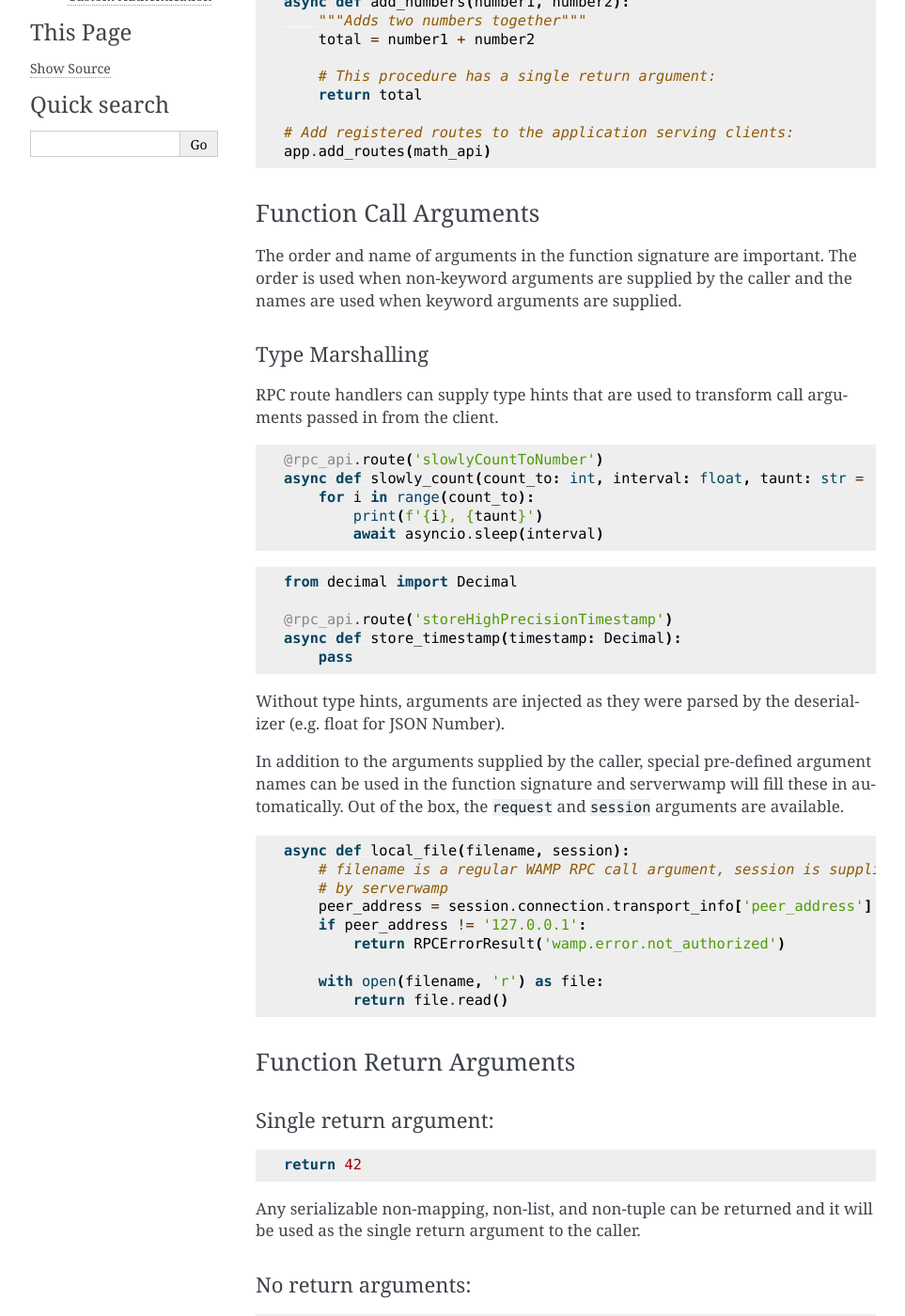
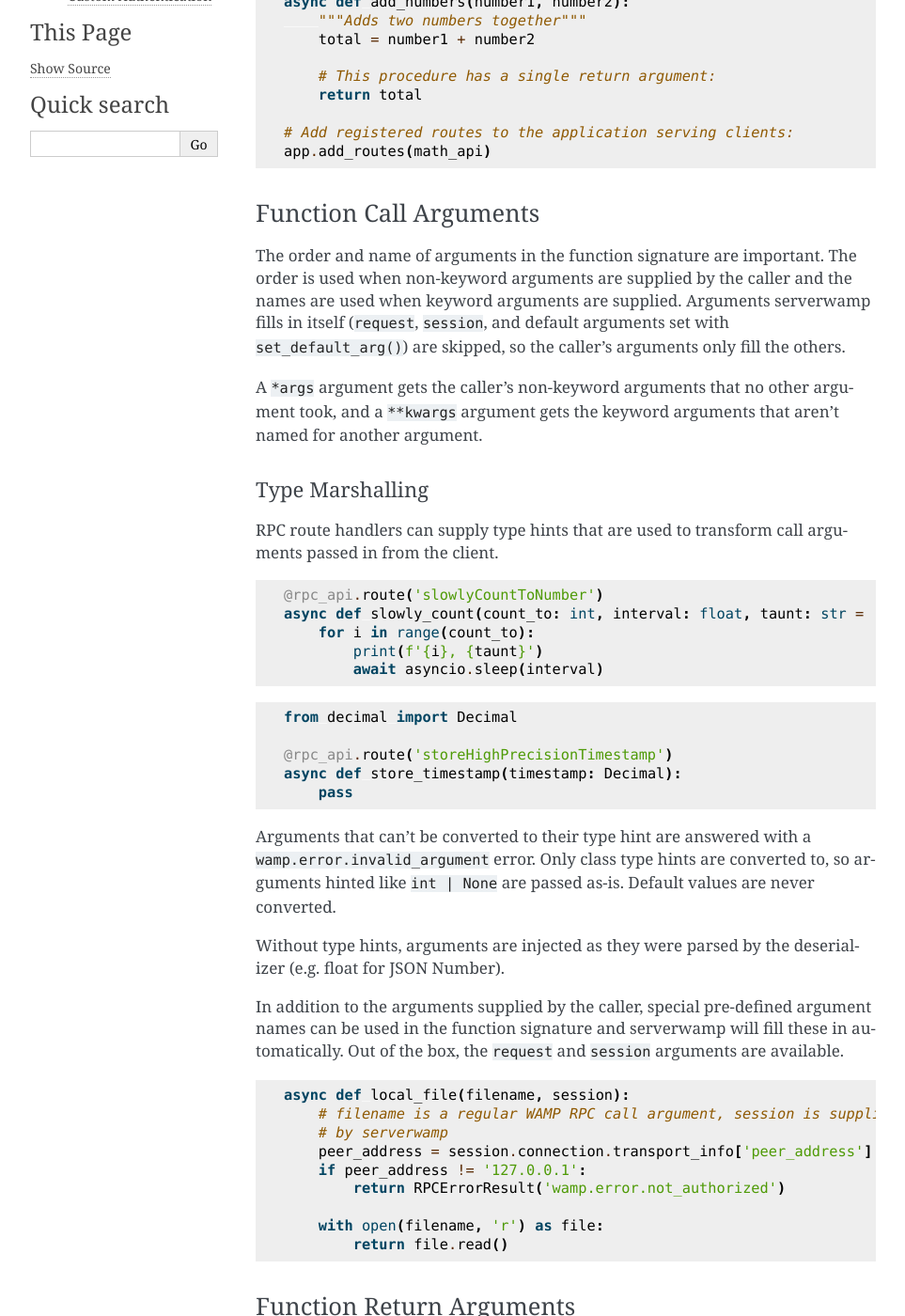
Before and after one commit to JustinTArthur/serverwamp, a Sphinx documentation site: the page built from docs/getting_started.rst, in a window 1280 px wide and 1400 px high, scrolled down 781 px. Shown: the whole window at 94% size, without its empty margins (148-1111 px from the left). Built offline with Sphinx 7.4.7, drawn with Linux system fonts in a browser that asks for light colours.

Commit message:
Document how RPC call arguments are matched and converted.
Arguments serverwamp fills in are skipped when matching the caller's
arguments, *args and **kwargs get what's left over, and arguments that
can't be converted are answered with invalid_argument.

Co-Authored-By: Claude Opus 5.5 <noreply@anthropic.com>

```diff
--- a/docs/getting_started.rst
+++ b/docs/getting_started.rst
@@ -48,7 +48,14 @@ Function Call Arguments
 ^^^^^^^^^^^^^^^^^^^^^^^
 The order and name of arguments in the function signature are important.
 The order is used when non-keyword arguments are supplied by the caller and the
-names are used when keyword arguments are supplied.
+names are used when keyword arguments are supplied. Arguments serverwamp fills
+in itself (``request``, ``session``, and default arguments set with
+``set_default_arg()``) are skipped, so the caller's arguments only fill the
+others.
+
+A ``*args`` argument gets the caller's non-keyword arguments that no other
+argument took, and a ``**kwargs`` argument gets the keyword arguments that
+aren't named for another argument.
 
 Type Marshalling
 """"""""""""""""
@@ -70,6 +77,11 @@ arguments passed in from the client.
     @rpc_api.route('storeHighPrecisionTimestamp')
     async def store_timestamp(timestamp: Decimal):
         pass
+
+Arguments that can't be converted to their type hint are answered with a
+``wamp.error.invalid_argument`` error. Only class type hints are converted to,
+so arguments hinted like ``int | None`` are passed as-is. Default values are
+never converted.
 
 Without type hints, arguments are injected as they were parsed by the
 deserializer (e.g. float for JSON Number).
```
